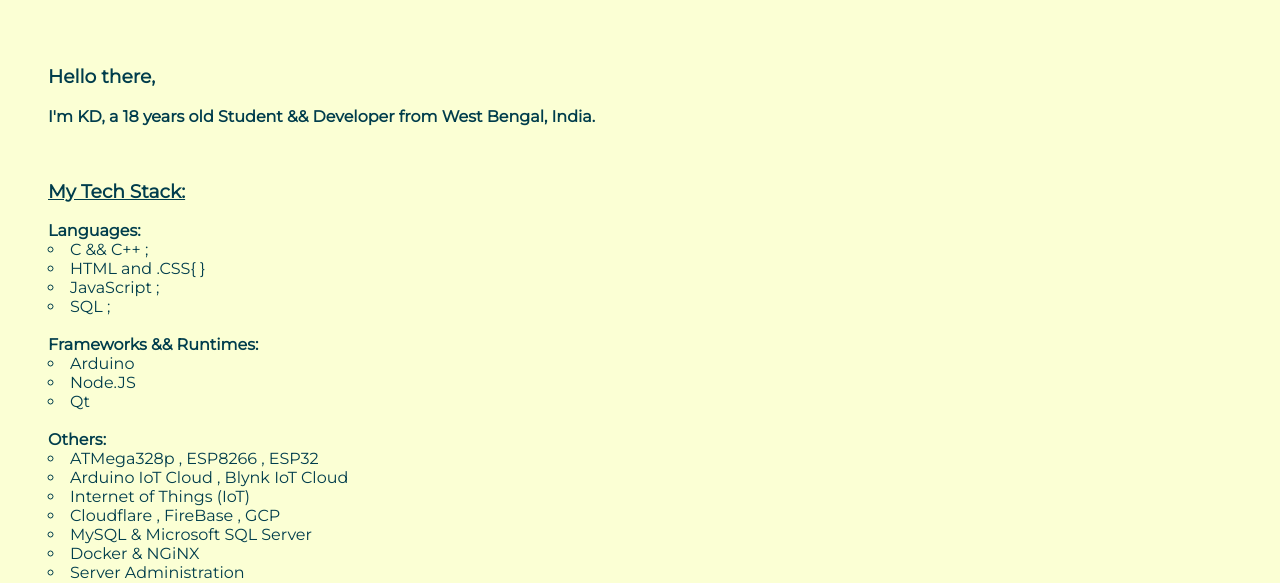
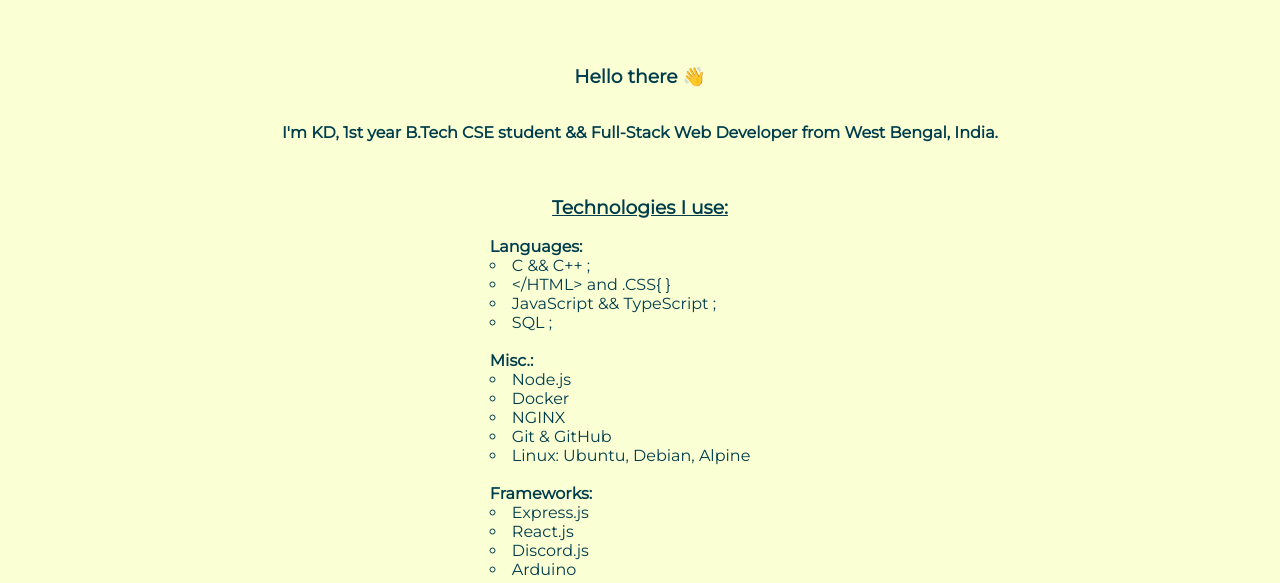
Before and after one commit to itskdhere/My-Website, a website with bundled scripts: page public/index.html in a window 1280 px wide. Shown: the part 354-937 px from the top of the page. Built offline with nearby package versions, Linux system fonts and the light colour scheme.

Commit message:
update: late 2023

```diff
--- a/public/static/css/home.css
+++ b/public/static/css/home.css
@@ -2,6 +2,10 @@
     min-height: 1000px;
     padding: 2rem;
     margin: 1rem;
+    text-align: justify;
+    display: flex;
+    flex-direction: column;
+    align-items: center;
 }
 
 img {
--- a/public/static/js/views/Home.js
+++ b/public/static/js/views/Home.js
@@ -33,40 +33,64 @@
       </header>
 
       <main>
-        <h3>Hello there,</h3>
-        <p><b>
-                I'm KD, a 18 years old Student && Developer from West Bengal, India.
-            </b></p>
+        <h3>Hello there 👋</h3>
+        <p>
+            <b>
+              I'm KD, 1st year B.Tech CSE student && Full-Stack Web Developer from West Bengal, India.
+            </b>
+          </p>
         <br>
 
-        <h3><u>My Tech Stack:</u></h3>
+        <h3><u>Technologies I use:</u></h3>
+        <div>
         <ul style="list-style-type: circle;">
             <li style="list-style-type: none;"><b>Languages:</b></li>
             <li>C && C++ ;</li>
-            <li>HTML and .CSS{ }</li>
-            <li>JavaScript ;</li>
+            <li>&lt;/HTML&gt; and .CSS{ }</li>
+            <li>JavaScript && TypeScript ;</li>
             <li>SQL ;</li>
         </ul>
         <br>
         <ul style="list-style-type: circle;">
-            <li style="list-style-type: none;"><b>Frameworks && Runtimes:</b></li>
-            <li>Arduino</li>
-            <li>Node.JS</li>
-            <li>Qt</li>
+            <li style="list-style-type: none;"><b>Misc.:</b></li>
+            <li>Node.js</li>
+            <li>Docker</li>
+            <li>NGINX</li>
+            <li>Git & GitHub</li>
+            <li>Linux: Ubuntu, Debian, Alpine</li>
         </ul>
         <br>
         <ul style="list-style-type: circle;">
-            <li style="list-style-type: none;"><b>Others:</b></li>
-            <li>ATMega328p , ESP8266 , ESP32</li>
+            <li style="list-style-type: none;"><b>Frameworks:</b></li>
+            <li>Express.js</li>
+            <li>React.js</li>
+            <li>Discord.js</li>
+            <li>Arduino</li>
+        </ul>
+        <br>
+        <ul style="list-style-type: circle;">
+            <li style="list-style-type: none;"><b>Cloud:</b></li>
+            <li>Azure, GCP</li>
+            <li>Netlify, Cloudflare</li>
+            <li>FireBase, SupaBase, PocketBase</li>
             <li>Arduino IoT Cloud , Blynk IoT Cloud</li>
-            <li>Internet of Things (IoT)</li>
-            <li>Cloudflare , FireBase , GCP</li>
-            <li>MySQL & Microsoft SQL Server</li>
-            <li>Docker & NGiNX</li>
-            <li>Server Administration</li>
-            <li>Home Automation</li>
         </ul>
-
+        <br>
+        <ul style="list-style-type: circle;">
+            <li style="list-style-type: none;"><b>Databases:</b></li>
+            <li>FireStore</li>
+            <li>MongoDB</li>
+            <li>Redis</li>
+            <li>MySQL</li>
+        </ul>
+        <br>
+        <ul style="list-style-type: circle;">
+            <li style="list-style-type: none;"><b>Microcontrollers:</b></li>
+            <li>ATMega328p</li>
+            <li>ESP8266 & ESP32</li>
+        </ul>
+        <br>
+        </div>
     </main>
         `;
   }
```
